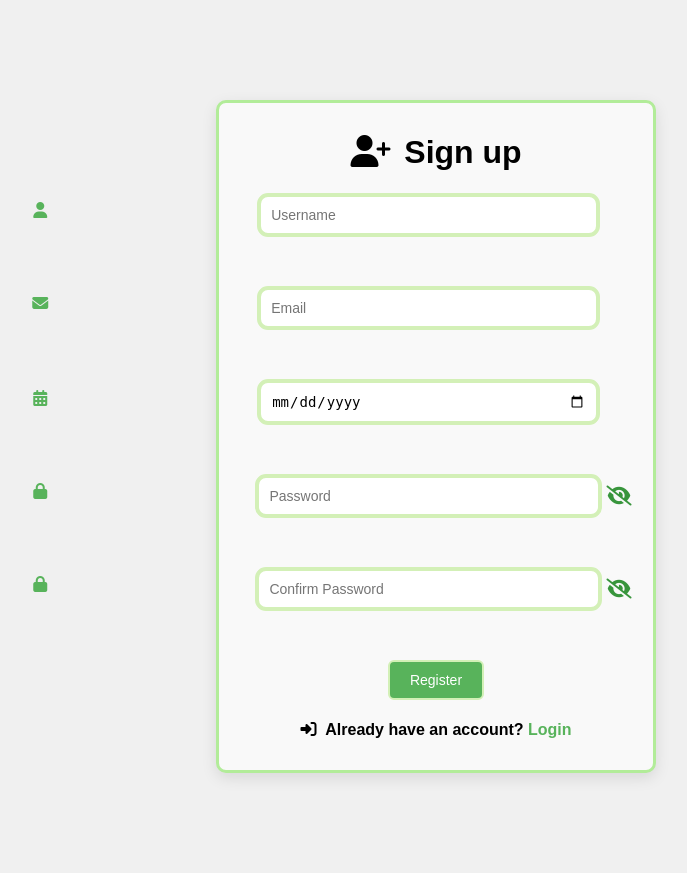
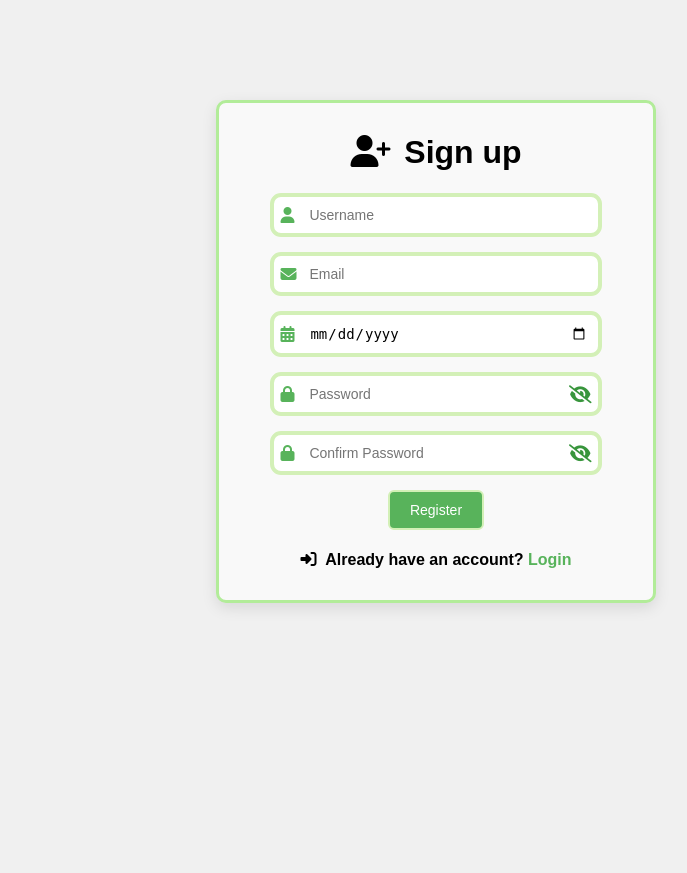
Before and after one commit to Fath100fa/Online_Shopping, a PHP site: page /register.php in a window 1280 px wide. Shown: the whole page, without its empty margins (204-891 px from the left). After the commit the page ends 608 px from the top, so only its background shows below. Run offline with PHP 8.4, Linux system fonts and the light colour scheme.

Commit message:
fix the icons

```diff
--- a/css/main.css
+++ b/css/main.css
@@ -45,80 +45,42 @@ body {
     color: #28a745;
 }
 
-/* Password Toggle Styling */
-.password-container {
+/* Create an input container for proper icon positioning */
+.input-container {
     position: relative;
     width: 80%;
-    display: flex;
-    align-items: center;
+    margin-bottom: 15px;
 }
 
-.password-container input {
-    width: 100%;
+/* Input field icon positioning */
+.input-icon {
+    position: absolute;
+    left: 10px;
+    top: 50%;
+    transform: translateY(-50%);
+    color: #58b35b;
+    z-index: 1;
 }
 
-.toggle-password {
-    position: absolute;
-    right: 15px;
-    top: 50%;
-    transform: translateY(-50%);
-    cursor: pointer;
-    color: #58b35b;
-    margin-right: -50px;
-    margin-top: -7px;
-    font-size: 20px;
-    transition: all 0.2s ease;
-    z-index: 10;
-    padding: 10px 5px;
-}
-
-.toggle-password:hover {
-    color: #38953c;
-    transform: translateY(-50%) scale(1.1);
-}
-
-.toggle-password.fa-eye-slash {
-    color: #38953c;
-}
-
-/* Adding keyframes for animations */
-@keyframes fadeIn {
-    from { opacity: 0; transform: translateY(20px); }
-    to { opacity: 1; transform: translateY(0); }
-}
-
-@keyframes pulse {
-    0% { transform: scale(1); }
-    50% { transform: scale(1.05); }
-    100% { transform: scale(1); }
-}
-
-@keyframes borderGlow {
-    0% { box-shadow: 0 0 5px rgba(88, 179, 91, 0.5); }
-    50% { box-shadow: 0 0 15px rgba(88, 179, 91, 0.8); }
-    100% { box-shadow: 0 0 5px rgba(88, 179, 91, 0.5); }
-}
-
-#username,#email, #date {
-    width: 76%;
-    padding: 10px;
+/* Adjust input fields to accommodate the icons */
+#username, #email, #date {
+    width: 100%;
+    padding: 10px 10px 10px 35px;
     border: 4px solid #d3f0b7;
     border-radius: 11px;
-    margin-bottom: 15px;
-    margin-left: -15px;
     font-size: 14px;
     transition: all 0.2s ease;
+    box-sizing: border-box;
 }
 
 #password, #confirm_password {
-    width: 110%;
-    padding: 10px;
+    width: 100%;
+    padding: 10px 10px 10px 35px;
     border: 4px solid #d3f0b7;
     border-radius: 11px;
-    margin-bottom: 15px;
-    margin-left: -15px;
     font-size: 14px;
     transition: all 0.2s ease;
+    box-sizing: border-box;
 }
 
 #username:focus,
@@ -385,14 +347,6 @@ nav ul li a {
     outline: none;
 }
 
-/* Input field icon positioning */
-.input-icon {
-    position: relative;
-    left: -95%;
-    top: -50px;
-    color: #58b35b;
-}
-
 /* Profile page styling */
 .user-profile-container {
     max-width: 800px;
@@ -441,3 +395,54 @@ nav ul li a {
 button i {
     margin-right: 5px;
 }
+
+/* Password Toggle Styling */
+.password-container {
+    position: relative;
+    width: 80%;
+    margin-bottom: 15px;
+}
+
+.password-container input {
+    width: 100%;
+    padding-left: 35px;
+}
+
+.toggle-password {
+    position: absolute;
+    right: 10px;
+    top: 50%;
+    transform: translateY(-50%);
+    cursor: pointer;
+    color: #58b35b;
+    font-size: 18px;
+    transition: all 0.2s ease;
+    z-index: 1;
+}
+
+.toggle-password:hover {
+    color: #38953c;
+    transform: translateY(-50%) scale(1.1);
+}
+
+.toggle-password.fa-eye-slash {
+    color: #38953c;
+}
+
+/* Adding keyframes for animations */
+@keyframes fadeIn {
+    from { opacity: 0; transform: translateY(20px); }
+    to { opacity: 1; transform: translateY(0); }
+}
+
+@keyframes pulse {
+    0% { transform: scale(1); }
+    50% { transform: scale(1.05); }
+    100% { transform: scale(1); }
+}
+
+@keyframes borderGlow {
+    0% { box-shadow: 0 0 5px rgba(88, 179, 91, 0.5); }
+    50% { box-shadow: 0 0 15px rgba(88, 179, 91, 0.8); }
+    100% { box-shadow: 0 0 5px rgba(88, 179, 91, 0.5); }
+}
--- a/register.php
+++ b/register.php
@@ -58,28 +58,33 @@ if ($_SERVER["REQUEST_METHOD"] == "POST") {
 
         <?php if (isset($error)) { echo "<p style='color: red'><i class='fas fa-exclamation-circle'></i> $error</p>"; } ?>
 
-<input type="text" name="username" id="username" placeholder="Username" required>
-<i class="fas fa-user input-icon"></i>
-<br>
-<input type="email" name="email" id="email" placeholder="Email" required>
-<i class="fas fa-envelope input-icon"></i>
-<br>
-<input type="date" name="date" id="date" placeholder="Date of Birth" required>
-<i class="fas fa-calendar-alt input-icon"></i>
-<br>
+<div class="input-container">
+    <i class="fas fa-user input-icon"></i>
+    <input type="text" name="username" id="username" placeholder="Username" required>
+</div>
+
+<div class="input-container">
+    <i class="fas fa-envelope input-icon"></i>
+    <input type="email" name="email" id="email" placeholder="Email" required>
+</div>
+
+<div class="input-container">
+    <i class="fas fa-calendar-alt input-icon"></i>
+    <input type="date" name="date" id="date" placeholder="Date of Birth" required>
+</div>
+
 <div class="password-container">
+    <i class="fas fa-lock input-icon"></i>
     <input type="password" name="password" id="password" placeholder="Password" required>
     <i class="fa-solid fa-eye-slash toggle-password" id="togglePassword" onclick="showPassword()"></i>
 </div>
-<i class="fas fa-lock input-icon"></i>
-<br>
+
 <div class="password-container">
+    <i class="fas fa-lock input-icon"></i>
     <input type="password" name="confirm_password" id="confirm_password" placeholder="Confirm Password" required>
     <i class="fa-solid fa-eye-slash toggle-password" id="toggleConfirmPassword" onclick="showPassword1()"></i>
+</div>
 
-</div>
-<i class="fas fa-lock input-icon"></i>
-<br>
 <input type="submit" id="register" value="Register">
 <h4><i class="fas fa-sign-in-alt"></i> Already have an account? <a href="login.php">Login</a> </h4>
 
```
Also changed, not shown: forgotpassword.php (+12 -12 lines), login.php (+8 -6 lines).
